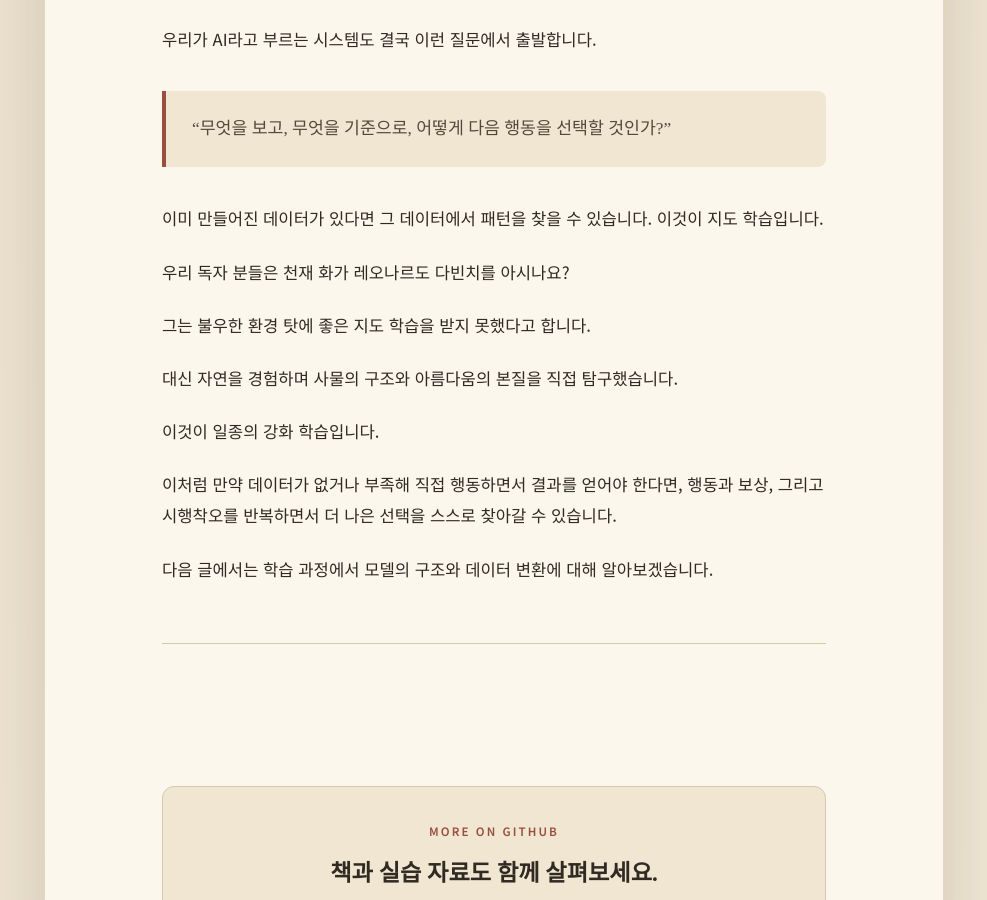
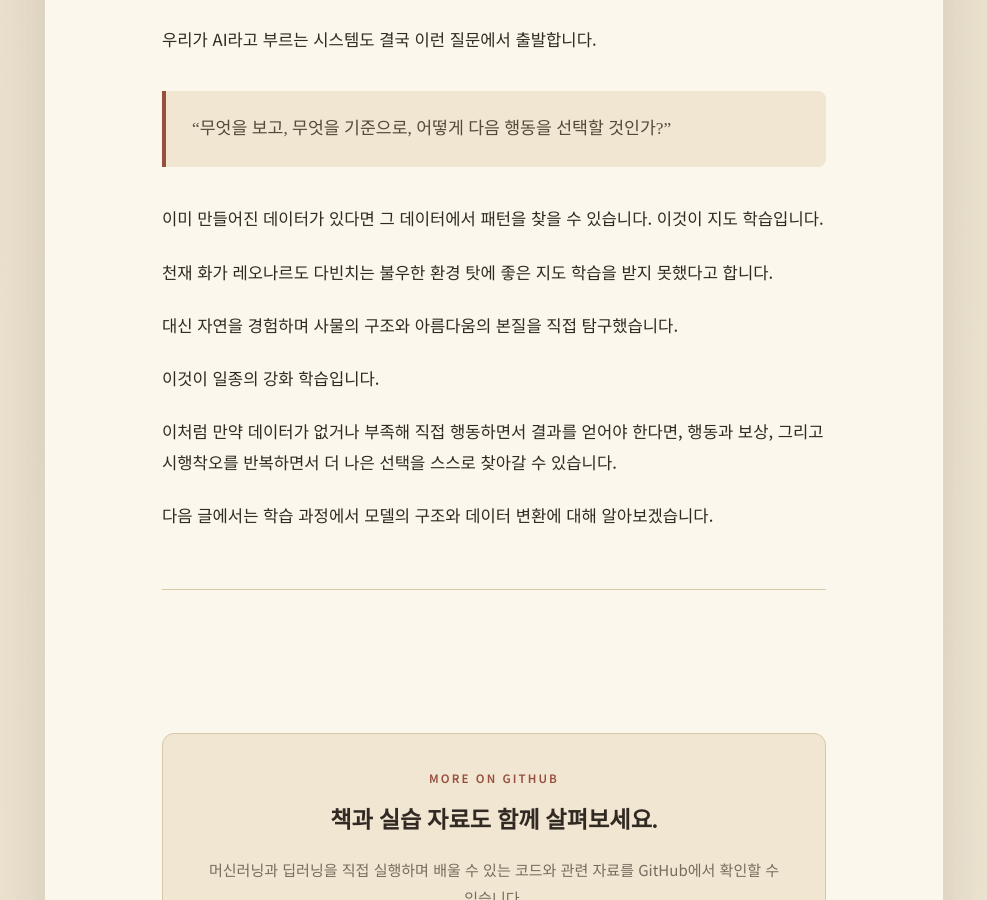
Before and after one commit to chaeyeun-kim/my_website, a Jekyll site: the page built from essay/001-how-ai-learns.md, in a window 1280 px wide and 900 px high, scrolled down 4023 px. Shown: the whole window, without its empty margins (146-1133 px from the left). Built offline with Jekyll 4.4.1, drawn with Linux system fonts in a browser that asks for light colours.

Commit message:
Refine discussion on supervised and reinforcement learning
Removed redundant mention of Leonardo da Vinci's lack of good supervised learning due to his unfortunate circumstances.

```diff
--- a/essay/001-how-ai-learns.md
+++ b/essay/001-how-ai-learns.md
@@ -93,9 +93,7 @@ category: "머신러닝"
 
 이미 만들어진 데이터가 있다면 그 데이터에서 패턴을 찾을 수 있습니다. 이것이 지도 학습입니다.
 
-우리 독자 분들은 천재 화가 레오나르도 다빈치를 아시나요?
-
-그는 불우한 환경 탓에 좋은 지도 학습을 받지 못했다고 합니다.
+천재 화가 레오나르도 다빈치는 불우한 환경 탓에 좋은 지도 학습을 받지 못했다고 합니다.
 
 대신 자연을 경험하며 사물의 구조와 아름다움의 본질을 직접 탐구했습니다.
 
```
